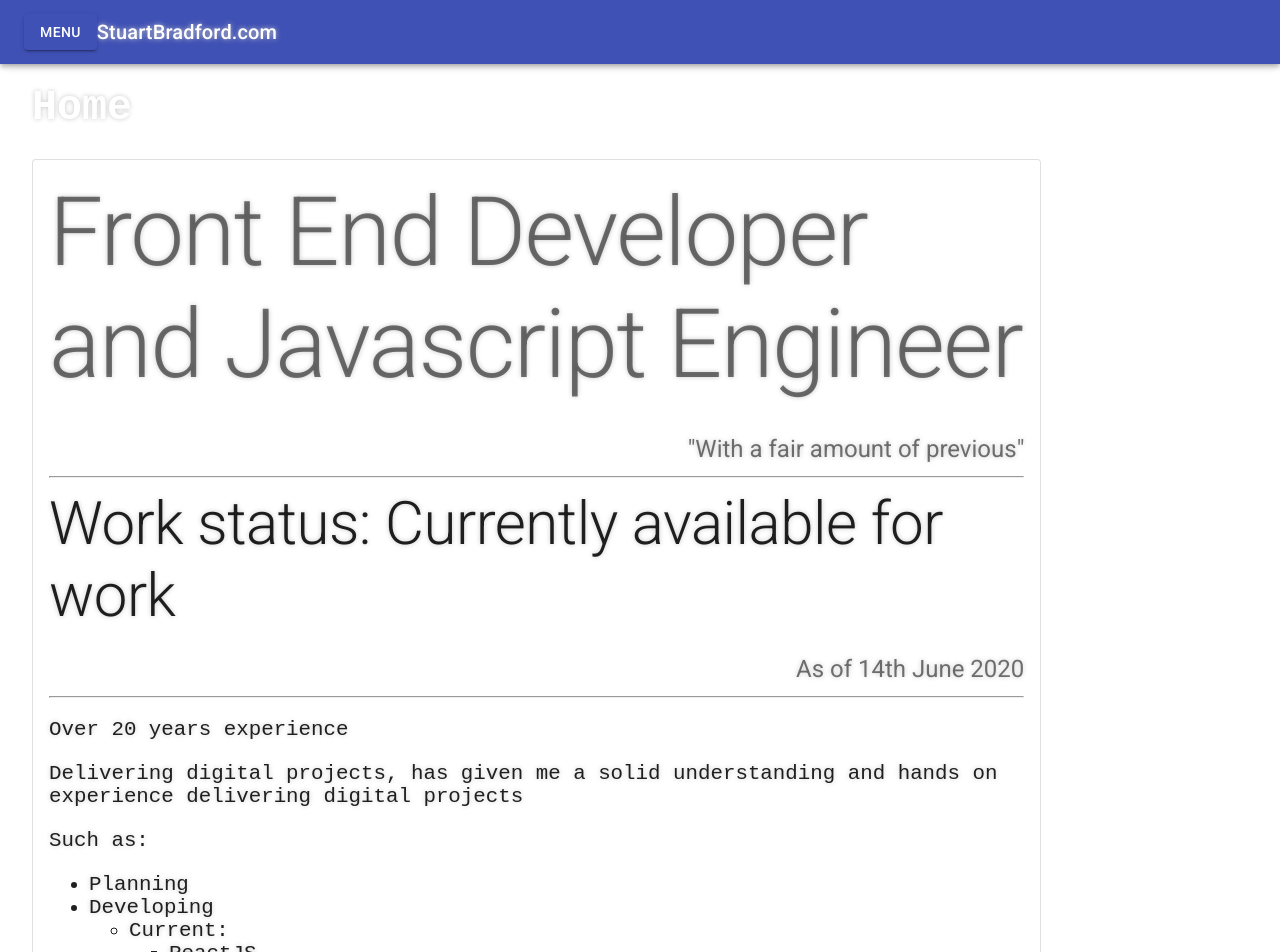
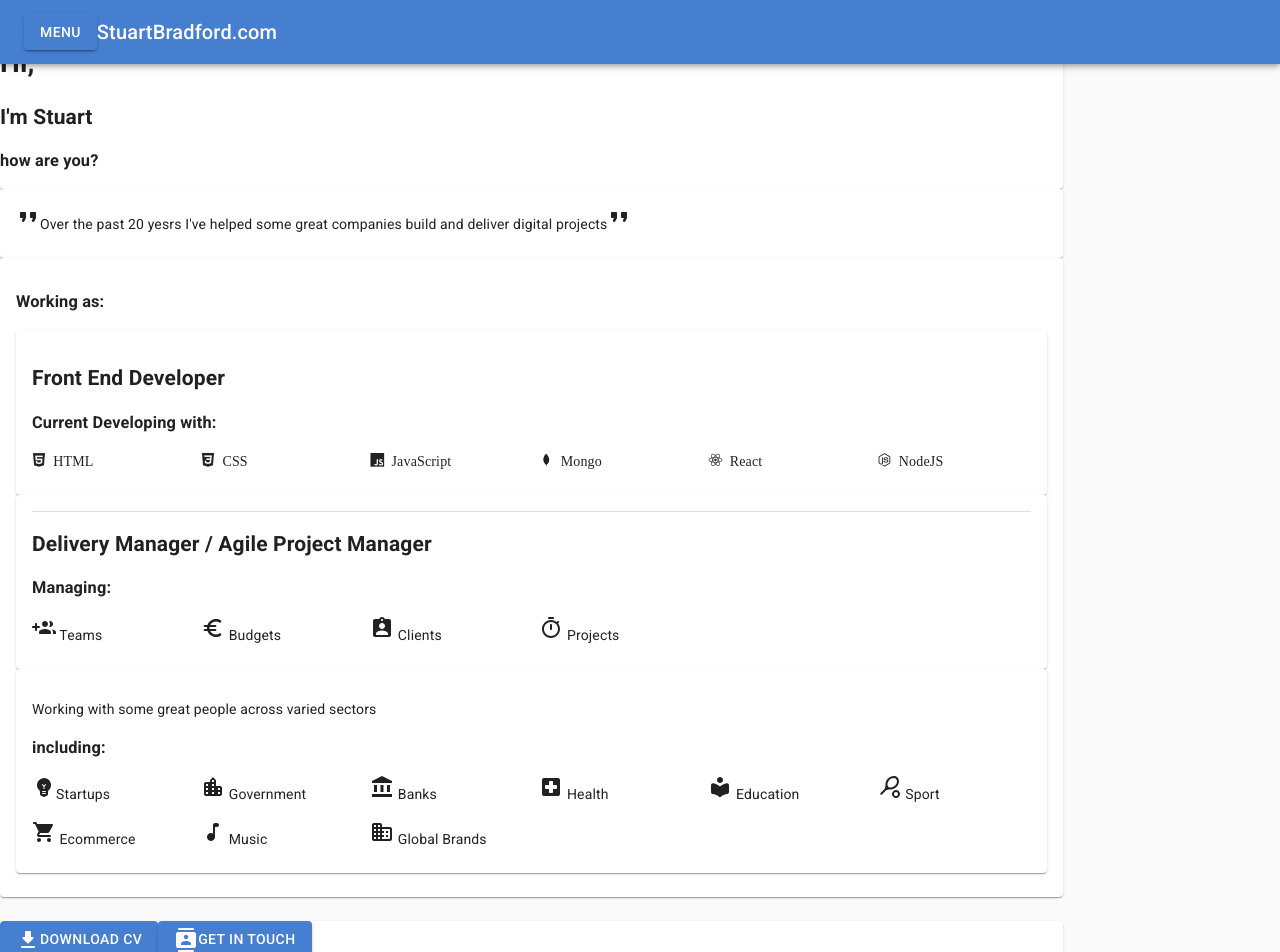
Before and after one commit to 789ni812/my-portfolio, a React (Create React App) app: page / in a window 1280 px wide. Shown: the top 952 px of the page. Built offline with nearby package versions, Linux system fonts and the light colour scheme.

Commit message:
Improving homepage layout, adding material-ui  icons, grid and card layouts

```diff
--- a/public/index.html
+++ b/public/index.html
@@ -7,9 +7,10 @@
       rel="stylesheet"
       href="https://fonts.googleapis.com/css?family=Roboto:300,400,500,700&display=swap"
     />
+
     <link
-      href="//cdn.jsdelivr.net/devicons/1.8.0/css/devicons.min.css"
       rel="stylesheet"
+      href="https://cdn.jsdelivr.net/gh/konpa/devicon@master/devicon.min.css"
     />
     <meta name="viewport" content="width=device-width, initial-scale=1" />
     <meta name="theme-color" content="#000000" />
--- /dev/null
+++ b/src/App Orig-design-approach.scss
@@ -0,0 +1,36 @@
+body {
+  background-color: black;
+  background-image: radial-gradient(rgba(0, 150, 0, 0.75), black 120%);
+  height: 100vh;
+  margin: 0;
+  //overflow: hidden;
+  padding: 2rem;
+  color: white;
+  font: 1.3rem Inconsolata, monospace;
+  text-shadow: 0 0 5px #c8c8c8;
+}
+body::after {
+  content: "";
+  position: absolute;
+  top: 0;
+  left: 0;
+  width: 100vw;
+  height: 100vh;
+  // background: repeating-linear-gradient(
+  //   0deg,
+  //   rgba(0, 0, 0, 0.15),
+  //   rgba(0, 0, 0, 0.15) 1px,
+  //   transparent 1px,
+  //   transparent 2px
+  // );
+  pointer-events: none;
+}
+
+::selection {
+  background: #0080ff;
+  text-shadow: none;
+}
+
+pre {
+  margin: 0;
+}
--- a/src/App.scss
+++ /dev/null
@@ -1,36 +0,0 @@
-body {
-  // background-color: black;
-  // background-image: radial-gradient(rgba(0, 150, 0, 0.75), black 120%);
-  height: 100vh;
-  margin: 0;
-  //overflow: hidden;
-  padding: 2rem;
-  color: white;
-  font: 1.3rem Inconsolata, monospace;
-  text-shadow: 0 0 5px #c8c8c8;
-}
-body::after {
-  content: "";
-  position: absolute;
-  top: 0;
-  left: 0;
-  width: 100vw;
-  height: 100vh;
-  // background: repeating-linear-gradient(
-  //   0deg,
-  //   rgba(0, 0, 0, 0.15),
-  //   rgba(0, 0, 0, 0.15) 1px,
-  //   transparent 1px,
-  //   transparent 2px
-  // );
-  pointer-events: none;
-}
-
-::selection {
-  background: #0080ff;
-  text-shadow: none;
-}
-
-pre {
-  margin: 0;
-}
--- a/src/components/Footer.js
+++ b/src/components/Footer.js
@@ -1,22 +1,24 @@
 import React from 'react';
 import Grid from '@material-ui/core/Grid';
-
+import Card from '@material-ui/core/Card';
+import CardContent from '@material-ui/core/CardContent';
+import Button from '@material-ui/core/Button';
+import GetAppRoundedIcon from '@material-ui/icons/GetAppRounded';
+import ContactsRoundedIcon from '@material-ui/icons/ContactsRounded';
 const Footer = () => {
 
 
     return (
-        <Grid container spacing={3}>
-            <Grid item xs={12}>
+        <>
+            <Card>
 
-                <div>
-                    <hr />
-                Footer loaded
+                <Button variant="contained" color="primary"><GetAppRoundedIcon />Download CV</Button>
 
-                Making computers do stuff since 1998.
-                </div>
 
-            </Grid>
-        </Grid>
+                <Button variant="contained" color="primary"><ContactsRoundedIcon /> Get in touch</Button>
+
+            </Card>
+        </>
     )
 }
 
--- a/src/mockup/ContentIntroduction.js
+++ b/src/mockup/ContentIntroduction.js
@@ -1,108 +1,168 @@
 import React from 'react';
-import Card from '@material-ui/core/Card';
-
-import CardContent from '@material-ui/core/CardContent';
-import Typography from '@material-ui/core/Typography';
 
 
 
+
+// MAterial UI
+import Card from '@material-ui/core/Card';
+import CardContent from '@material-ui/core/CardContent';
+import List from '@material-ui/core/List';
+import ListItem from '@material-ui/core/ListItem';
+import ListItemIcon from '@material-ui/core/ListItemIcon';
+import ListItemText from '@material-ui/core/ListItemText';
+import Divider from '@material-ui/core/Divider';
+import Grid from '@material-ui/core/Grid';
+import Button from '@material-ui/core/Button';
+
+
+
+// Icons
+import FormatQuoteRoundedIcon from '@material-ui/icons/FormatQuoteRounded';
+import AccountBalanceIcon from '@material-ui/icons/AccountBalance';
+import EmojiObjectsRoundedIcon from '@material-ui/icons/EmojiObjectsRounded';
+import AudiotrackRoundedIcon from '@material-ui/icons/AudiotrackRounded';
+import SportsTennisRoundedIcon from '@material-ui/icons/SportsTennisRounded';
+import LocalLibraryRoundedIcon from '@material-ui/icons/LocalLibraryRounded';
+import BusinessRoundedIcon from '@material-ui/icons/BusinessRounded';
+import LocationCityRoundedIcon from '@material-ui/icons/LocationCityRounded';
+import LocalHospitalRoundedIcon from '@material-ui/icons/LocalHospitalRounded';
+import ShoppingCartRoundedIcon from '@material-ui/icons/ShoppingCartRounded';
+import TimerRoundedIcon from '@material-ui/icons/TimerRounded';
+import GroupAddRoundedIcon from '@material-ui/icons/GroupAddRounded';
+import AssignmentIndRoundedIcon from '@material-ui/icons/AssignmentIndRounded';
+import EuroRoundedIcon from '@material-ui/icons/EuroRounded';
+import GetAppRoundedIcon from '@material-ui/icons/GetAppRounded';
+import ContactsRoundedIcon from '@material-ui/icons/ContactsRounded';
+import LibraryBooksRoundedIcon from '@material-ui/icons/LibraryBooksRounded';
+
 const ContentIntroduction = () => {
+
 
     return (
         <>
-            <h1>Home</h1>
-            <Card variant="outlined">
+            <Card>
+                <h1>Hi,</h1>
+                <h2>I'm Stuart</h2>
+                <h3>how are you?</h3>
+            </Card>
+            <Card>
                 <CardContent>
-                    <Typography variant="h1" component="h2" color="textSecondary" gutterBottom>
-                        Front End Developer and Javascript Engineer
-                      </Typography>
+                    <FormatQuoteRoundedIcon />Over the past 20 yesrs I've helped some great companies build and deliver digital projects<FormatQuoteRoundedIcon />
+                </CardContent>
 
-                    <Typography color="textSecondary" variant="h5" align="right" gutterBottom>
-                        "With a fair amount of previous"
-                      </Typography>
-                    <hr />
+            </Card>
 
+            <Card>
+                <CardContent>
+                    <h3>Working as: </h3>
 
-                    <Typography variant="h2" color="textPrimary" gutterBottom>
-                        Work status: Currently available for work
-                    </Typography>
+                    <Card>
+                        <CardContent>
+                            <h2>Front End Developer</h2>
 
-                    <Typography color="textSecondary" variant="h5" align="right" gutterBottom>
-                        As of 14th June 2020
-                    </Typography>
+                            <h3>Current Developing with:</h3>
+                            <Grid container spacing={2}>
+                                <Grid item xs={6} sm={2}>
+                                    <span className="devicon-html5-plain"> HTML</span>
+                                </Grid>
+                                <Grid item xs={6} sm={2}>
+                                    <span className="devicon-css3-plain"> CSS</span>
+                                </Grid>
+                                <Grid item xs={6} sm={2}>
+                                    <span className="devicon-javascript-plain"> JavaScript</span>
+                                </Grid>
 
-                    <hr />
-                    {/* //TODO FINISH this page layout */}
+                                <Grid item xs={6} sm={2}>
+                                    <span className="devicon-mongodb-plain"> Mongo</span>
+                                </Grid>
+                                <Grid item xs={6} sm={2}>
+                                    <span className="devicon-react-plain"> React</span>
+                                </Grid>
+                                <Grid item xs={6} sm={2}>
+                                    <span className="devicon-nodejs-plain"> NodeJS</span>
+                                </Grid>
+                            </Grid>
+                        </CardContent>
+                    </Card>
 
+                    <Card>
+                        <CardContent>
+                            <Divider />
 
-                    {/* //TODO add Currently available for work. */}
+                            <h2>Delivery Manager / Agile Project Manager</h2>
 
-                    <p>Over 20 years experience</p>
-                    <p>Delivering digital projects, has given me a solid understanding and hands on experience delivering digital projects</p>
-
-                    <p>Such as: </p>
+                            <h3>Managing:</h3>
 
 
 
-                    <ul>
+                            <Grid container spacing={2}>
+                                <Grid item xs={6} sm={2}>
+                                    <GroupAddRoundedIcon /> Teams
+                        </Grid>
 
-                        <li>Planning</li>
-                        <li>Developing
+                                <Grid item xs={6} sm={2}>
+                                    <EuroRoundedIcon /> Budgets
+                        </Grid>
 
-                            <ul>
-                                <li>Current:
-                                <ul>
-                                        <li>ReactJS</li>
-                                        <li>JavaScript</li>
-                                        <li>HTML</li>
-                                        <li>CSS</li>
-                                        <li>Node</li>
-                                        <li>Mongo</li>
-                                    </ul>
-                                </li>
-                                <li>Previously Experience:
-                                        <ul>
-                                        <li>PHP</li>
-                                        <li>Drupal</li>
-                                    </ul>
-                                </li>
-                            </ul>
-                        </li>
-                        <li>Maintaining</li>
-                        <li>Managing
-                                 <ul>
-                                <li>Teams</li>
-                                <li>Digital Projects</li>
-                                <li>Infrastructure</li>
-                            </ul>
-                        </li>
-                    </ul>
+                                <Grid item xs={6} sm={2}>
+                                    <AssignmentIndRoundedIcon /> Clients
+                        </Grid>
 
-                    <p>digital projects</p>
-                    <p>For</p>
-                    <ul>
-                        <li>Startups</li>
-                        <li>Government</li>
-                        <li>Banks</li>
-                        <li>Global brands</li>
-                    </ul>
+                                <Grid item xs={6} sm={2}>
+                                    <TimerRoundedIcon /> Projects
+                        </Grid>
 
-                    <p>Working with some great people across varied sectors</p>
-                    <p>including: </p>
-                    <ul>
-                        <li>Startups</li>
-                        <li>Government</li>
-                        <li>Banks</li>
-                        <li>Health</li>
-                        <li>Education</li>
-                        <li>Sports</li>
-                        <li>Music</li>
-                        <li>Global brands</li>
-                    </ul>
+                            </Grid>
 
+                        </CardContent>
 
+                    </Card>
+                    <Card>
+                        <CardContent>
+                            <p>Working with some great people across varied sectors</p>
+                            <h3>including: </h3>
+                            <Grid container spacing={2}>
+                                <Grid item xs={6} sm={2}>
+                                    <EmojiObjectsRoundedIcon />Startups
+                        </Grid>
+
+                                <Grid item xs={6} sm={2}>
+                                    <LocationCityRoundedIcon /> Government
+                    </Grid>
+
+                                <Grid item xs={6} sm={2}>
+                                    <AccountBalanceIcon /> Banks
+                        </Grid>
+
+                                <Grid item xs={6} sm={2}>
+                                    <LocalHospitalRoundedIcon /> Health
+                        </Grid>
+
+                                <Grid item xs={6} sm={2}>
+                                    <LocalLibraryRoundedIcon /> Education
+                        </Grid>
+
+                                <Grid item xs={6} sm={2}>
+                                    <SportsTennisRoundedIcon /> Sport
+                        </Grid>
+
+                                <Grid item xs={6} sm={2}>
+                                    <ShoppingCartRoundedIcon /> Ecommerce
+                        </Grid>
+
+                                <Grid item xs={6} sm={2}>
+                                    <AudiotrackRoundedIcon /> Music
+                        </Grid>
+
+                                <Grid item xs={6} sm={2}>
+                                    <BusinessRoundedIcon /> Global Brands
+                        </Grid>
+                            </Grid>
+                        </CardContent>
+                    </Card>
                 </CardContent>
             </Card>
+
         </>
     )
 }
--- /dev/null
+++ b/src/theme.js
@@ -0,0 +1,8 @@
+import { createMuiTheme } from '@material-ui/core/styles'
+const theme = createMuiTheme({
+    palette: {
+        primary: { 500: '#467fcf' },
+    },
+})
+
+export default theme
```
Also changed, not shown: src/App.js (+13 -1 lines), src/mockup/ContentIntroductionOriginal.js (added, +111 -0 lines), src/mockup/OnePgae.js (added, +11 -0 lines).
